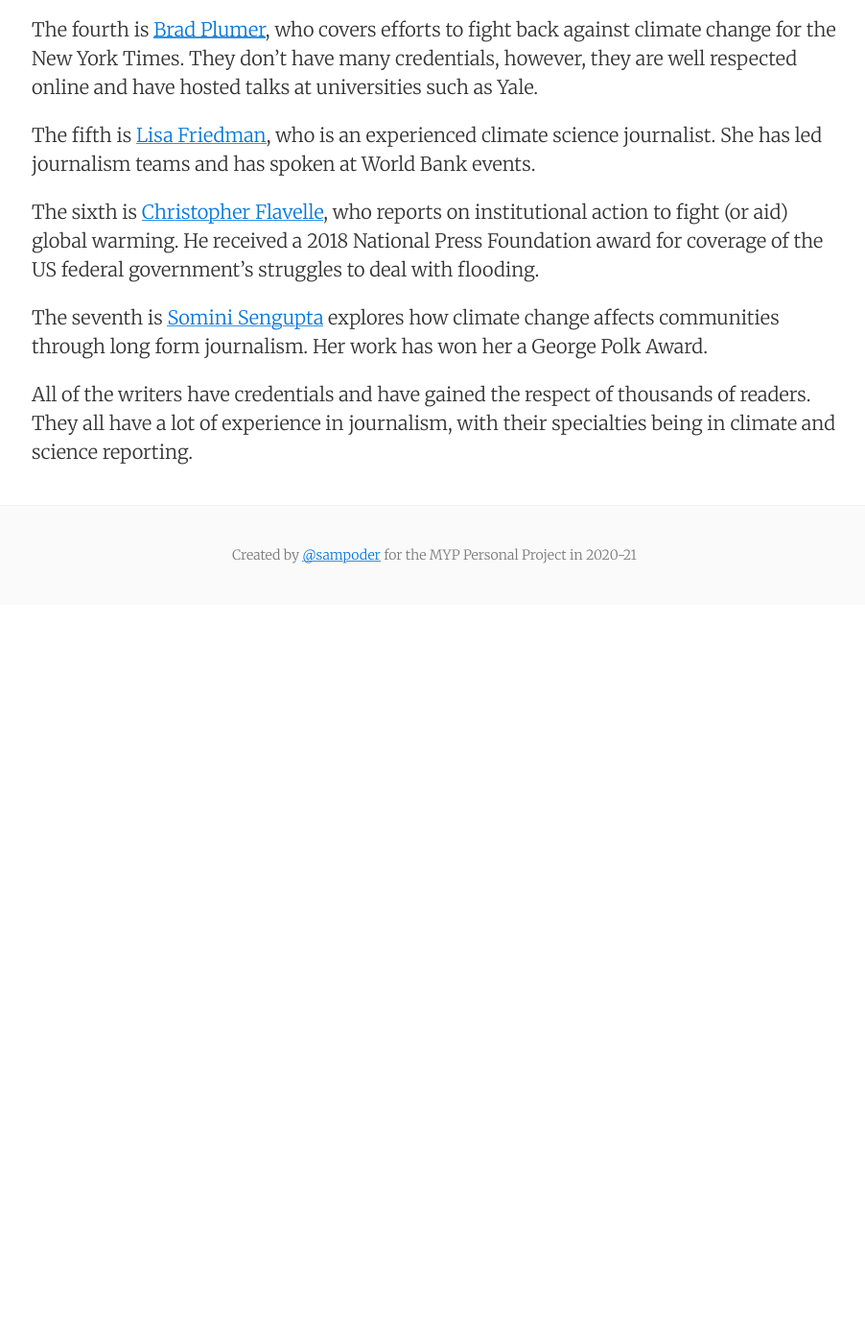
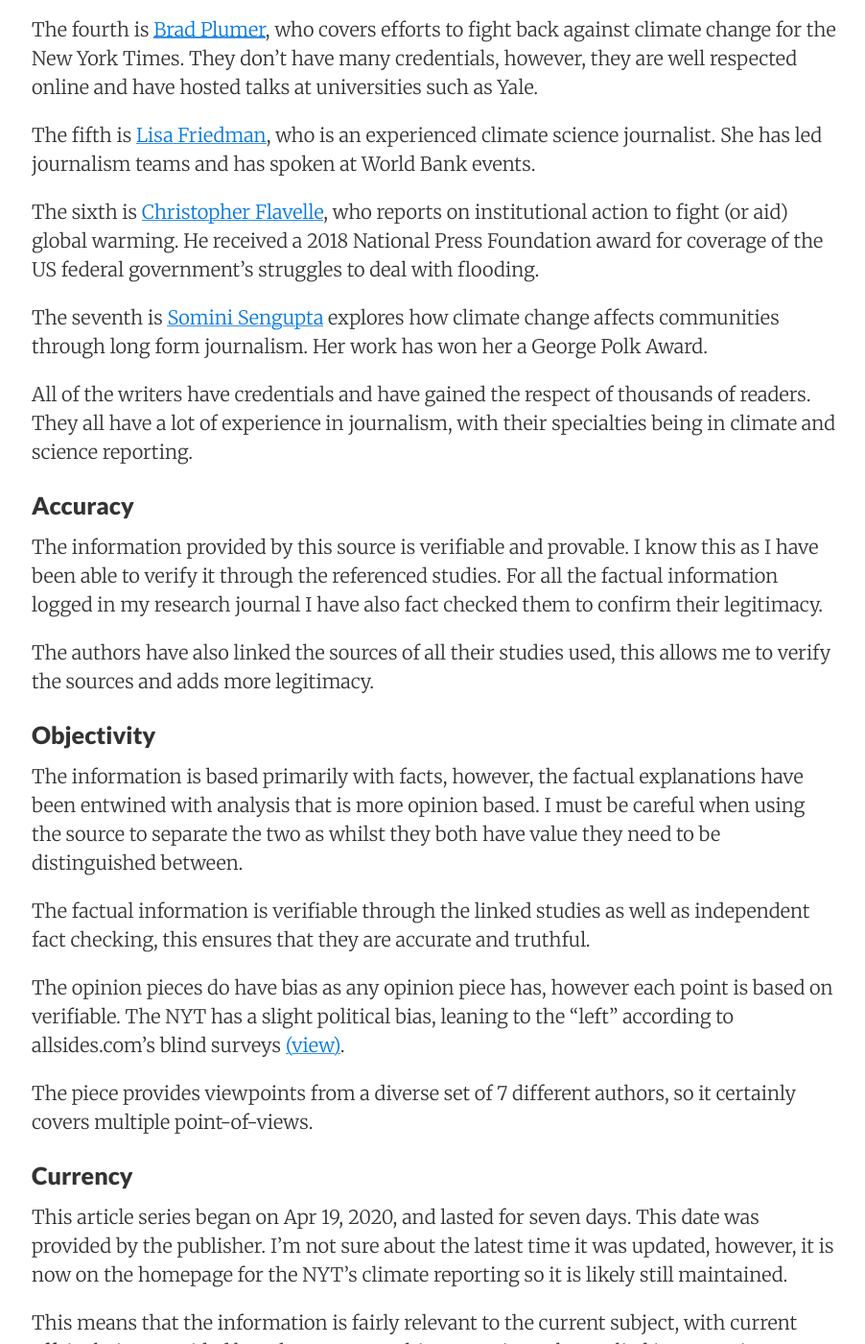
Before and after one commit to sampoder/climatator, a Jekyll site: the page built from journal/_posts/2020-09-22-source-evaluation.md, in a window 1280 px wide and 1400 px high, scrolled down 2933 px. Shown: the whole window at 96% size, without its empty margins (187-1089 px from the left). Built offline with Jekyll 4.4.1, drawn with Linux system fonts in a browser that asks for light colours; before the commit the page ends 3563 px from its top, so only the background shows below that; some of the changed text lies outside the part shown.

Commit message:
Update 2020-09-22-source-evaluation.md

```diff
--- a/journal/_posts/2020-09-22-source-evaluation.md
+++ b/journal/_posts/2020-09-22-source-evaluation.md
@@ -88,3 +88,31 @@
 The seventh is [Somini Sengupta](https://www.nytimes.com/by/somini-sengupta) explores how climate change affects communities through long form journalism. Her work has won her a George Polk Award.
 
 All of the writers have credentials and have gained the respect of thousands of readers. They all have a lot of experience in journalism, with their specialties being in climate and science reporting.
+
+### Accuracy
+
+The information provided by this source is verifiable and provable. I know this as I have been able to verify it through the referenced studies. For all the factual information logged in my research journal I have also fact checked them to confirm their legitimacy.
+
+The authors have also linked the sources of all their studies used, this allows me to verify the sources and adds more legitimacy.
+
+### Objectivity
+
+The information is based primarily with facts, however, the factual explanations have been entwined with analysis that is more opinion based. I must be careful when using the source to separate the two as whilst they both have value they need to be distinguished between.
+
+The factual information is verifiable through the linked studies as well as independent fact checking, this ensures that they are accurate and truthful.
+
+The opinion pieces do have bias as any opinion piece has, however each point is based on verifiable. The NYT has a slight political bias, leaning to the “left” according to allsides.com’s blind surveys [(view)](https://www.allsides.com/news-source/new-york-times).
+
+The piece provides viewpoints from a diverse set of 7 different authors, so it certainly covers multiple point-of-views.
+
+### Currency
+
+This article series began on Apr 19, 2020, and lasted for seven days. This date was provided by the publisher. I’m not sure about the latest time it was updated, however, it is now on the homepage for the NYT’s climate reporting so it is likely still maintained.
+
+This means that the information is fairly relevant to the current subject, with current affairs being provided by other sources. This means it can be applied in my project.
+
+### Value
+
+This source was incredibly valuable during my research process and will be valuable for my project. It was one of the first sources that I turned it to, and it provided me with a broad overview of the climate change situation.
+
+For my project, it clearly defines takeaways that we can all learn from the current situation which I can transfer to my educational materials for my project. It also provides me with very clear factual information that I can communicate to my audience.
```
